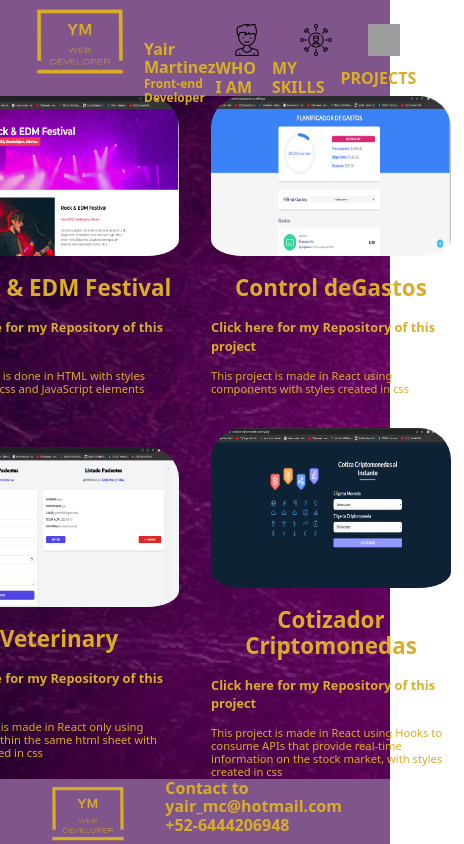
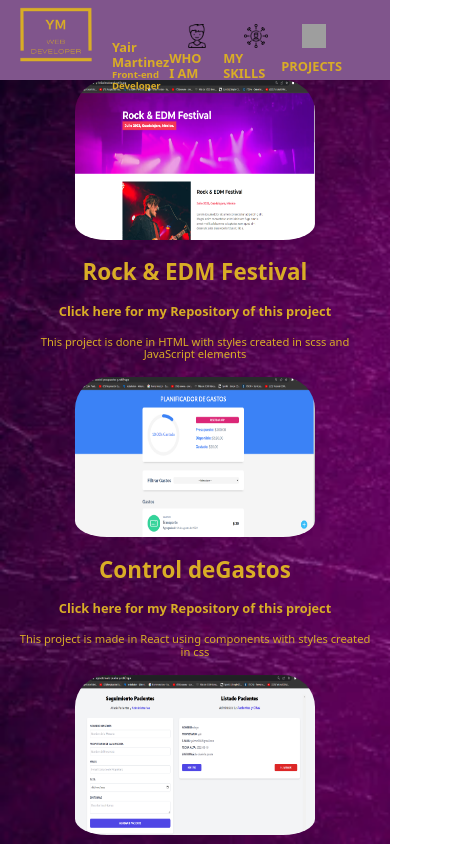
Before and after one commit to yairmc/Portafolio-web, a React (Vite) app: page /projects in a window 390 px wide. Shown: the top 844 px of the page, 464 px wide, since content can reach past the window. Built offline with nearby package versions, Linux system fonts and the light colour scheme; grey boxes are pictures that could not be loaded.

Commit message:
actualizacion responsive realizada(aun esta por corregirse cosas

```diff
--- a/src/pages/Projects.jsx
+++ b/src/pages/Projects.jsx
@@ -9,27 +9,26 @@ import project4 from '../img/projects/project4.png'
 
 const Projects = () => {
     return (
-        <div className={style.conteiner}>
             <div className={style.imagesContainer}>
-                <div>
+                <div className={style.imagesContainerdiv}>
                     <img src={project1} alt="Project" />
                     <a href="https://y-festivalmusicarock.netlify.app"> <h1>Rock & EDM Festival</h1> </a>
                     <a href="https://github.com/yairmc/FestivalMusica.git">Click here for my Repository of this project</a>
                     <p>This project is done in HTML with styles created in scss and JavaScript elements</p>
                 </div>
-                <div>
+                <div className={style.imagesContainerdiv}>
                     <img src={project2} alt="Project" />
                     <a href="https://control-presupuestos-y.netlify.app"><h1>Control deGastos </h1></a>
                     <a href="https://github.com/yairmc/control_presupuesto.git">Click here for my Repository of this project</a>
                     <p>This project is made in React using components with styles created in css</p>
                 </div>
-                <div>
+                <div className={style.imagesContainerdiv}>
                     <img src={project3} alt="Project" />
                     <a href="https://appveterinaria-prueba-y.netlify.app"><h1>Veterinary</h1> </a>
                     <a href="https://github.com/yairmc/citas_react.git">Click here for my Repository of this project</a>
                     <p>this project is made in React only using reagents within the same html sheet with styles created in css</p>
                 </div>
-                <div>
+                <div className={style.imagesContainerdiv}>
                     <img src={project4} alt="Project" />
                     <a href="https://cotizador-criptomonedas-y.netlify.app"><h1>Cotizador Criptomonedas</h1> </a>
                     <a href="https://github.com/yairmc/cotizadorcriptomonedas_react.git">Click here for my Repository of this project</a>
@@ -37,10 +36,6 @@ const Projects = () => {
                 </div>
 
             </div>
-
-
-
-        </div>
     )
 }
 
--- a/src/styles/Footer.module.css
+++ b/src/styles/Footer.module.css
@@ -19,3 +19,21 @@
     font-size: 1rem;
     padding-right: 3rem;
 }
+
+@media (max-width: 620px) {
+    .conteiner {
+        height: 4rem;
+        justify-content: space-between;
+    }
+
+    .logo {
+        width: 4rem;
+        height: 4rem;
+        padding-left: 1rem;
+    }
+
+    .contact {
+        font-size: .8rem;
+        padding-right: 3rem;
+    }
+}
--- a/src/styles/Header.module.css
+++ b/src/styles/Header.module.css
@@ -40,8 +40,9 @@ img {
     display: flex;
     justify-content: space-between;
     align-items: center;
-    padding: 1.5rem 1rem 0rem 1rem ;
+    padding: 1.5rem 1rem 0rem 1rem;
 }
+
 .iconName {
     display: flex;
     justify-content: space-between;
@@ -51,3 +52,30 @@ img {
     font-size: .5rem;
     text-decoration: none;
 }
+
+@media (max-width: 620px) {
+    .conteiner {
+        width: 100%;
+        height: 5rem;
+    }
+
+    .info {
+        font-size: .4rem;
+    }
+
+    .iconName {
+        font-size: .4rem;
+    }
+
+    .logo {
+        width: 5rem;
+        height: 5rem;
+        padding-left: 1rem;
+    }
+
+    img {
+
+        width: 1.5rem;
+        height: 1.5rem;
+    }
+}
--- a/src/styles/Projects.module.css
+++ b/src/styles/Projects.module.css
@@ -1,7 +1,9 @@
+
+
 .imagesContainer {
     display: flex;
-    gap: 2rem;
-    padding: 0 1rem 0 1rem;
+    gap: 1rem;
+    padding: 0 1rem ;
 }
 
 .imagesContainer img {
@@ -14,7 +16,7 @@
 .imagesContainer a {
     text-decoration: none;
     color: var(--text);
-    font-size: 1.1rem;
+    font-size: 1rem;
     font-weight: bold;
 }
 
@@ -74,3 +76,26 @@
         font-size:.7rem;
     }
 }
+@media (max-width:530px) {
+    .imagesContainer {
+        display:grid;
+        grid-template-columns: repeat(1, 1fr);
+        align-items: center;
+    }
+    .imagesContainer img {
+        width: 15rem;
+        height: 10rem;
+    }
+    .imagesContainer h1{
+        font-size: 1.4rem;
+    }
+    .imagesContainer a{
+        font-size: .8rem;
+    }
+    .imagesContainer p{
+        font-size:.7rem;
+    }
+    .imagesContainerdiv {
+        text-align: center;
+    }
+}
--- a/src/styles/SoftSkills.module.css
+++ b/src/styles/SoftSkills.module.css
@@ -2,22 +2,21 @@
     display:flex;
     flex-direction:column;
     padding: 0 5rem 1rem 5rem;
-    margin: 0;
-    gap: 5rem;
+    margin: auto;
+    gap: auto;
 }
 .tecnical{
     display:flex;
     flex-direction:row;
     align-items:center;
     padding-top: 3rem;
-    gap: 10rem;
+    gap: 1rem;
     color: var(--text);
     font-size: .8rem;
-
 }
 .tecnicalInfo{
     font-size: 1rem;
-    width: 15rem;
+    width: auto;
 
 }
 
@@ -39,12 +38,12 @@
     padding-top: 1rem;
 }
 
-@media (max-width: 964px){
+@media (max-width: 1040px){
     .tecnical{
         display:flex;
-        flex-direction:column;
+        flex-direction:row;
+        gap:auto;
         font-size: .5rem;
-        gap: 0;
         padding: 0;
     }
     .tecnicalInfo{
@@ -60,3 +59,54 @@
         height: 1.5rem;
     }
 }
+
+@media (max-width: 767px){
+    .tecnical{
+        display:flex;
+        flex-direction:column;
+        gap:auto;
+        font-size: .5rem;
+        padding: 0;
+    }
+    .tecnicalInfo{
+        align-items: center;
+    }
+    .tskills{
+        display:flex;
+        flex-direction:column;
+    }
+    .tskills img{
+        padding-left: 3rem;
+        width: 1.5rem;
+        height: 1.5rem;
+    }
+}
+
+@media (max-width: 767px){
+    .tecnical{
+        display:flex;
+        flex-direction:column;
+        gap:auto;
+        font-size: .5rem;
+        padding: 0;
+        margin: 0;
+    }
+    .tecnicalInfo{
+        align-items: center;
+        font-size: .9rem;
+    }
+    .tecnicalInfo img{
+        padding-left: 3rem;
+        width: 3rem;
+        height: 3rem;
+    }
+    .tskills{
+        display:flex;
+        flex-direction:column;
+    }
+    .tskills img{
+        padding-left: 3rem;
+        width: 1.5rem;
+        height: 1.5rem;
+    }
+}
--- a/src/styles/WhoIAM.module.css
+++ b/src/styles/WhoIAM.module.css
@@ -3,10 +3,10 @@
 }
 
 .personalInformation {
-    padding:3rem;
-    margin-right: 5rem  ;
+    padding: 1rem;
+    margin:auto 1rem ;
     color: var(--text);
-    font-size: 12px;
+    font-size: 10px;
     border: 5px solid var(--primary);
     background-color: var(--primary);
     border-radius: 2rem;
@@ -14,68 +14,9 @@
 }
 
 .imageCarrousel {
-    width: 60rem;
-    height: auto;
-    margin: 1rem 5rem 5rem 5rem;
     overflow: hidden;
 
     border-radius: 2rem;
-}
-
-@media (max-width: 1044px) {
-    .container {
-        display: grid;
-        flex-direction: column;
-    }
-
-    .personalInformation {
-        padding: 0 2rem 0 2rem;
-        color: var(--text);
-        font-size: 7px;
-    }
-
-    .imageCarrousel {
-        padding:0;
-        margin: 0 10rem 0 10rem;
-        width: auto;
-        height: auto;
-        overflow: hidden;
-
-        border-radius: 2rem;
-    }
-
-    .imageCarrousel img {
-        width: auto;
-        height: 3rem;
-    }
-}
-
-@media (max-width: 768px) {
-    .container {
-        display: grid;
-        flex-direction: column;
-    }
-
-    .personalInformation {
-        padding: 0 2rem 0 2rem;
-        color: var(--text);
-        font-size: 6px;
-    }
-
-    .imageCarrousel {
-        padding:0;
-        margin: 0 2rem 0 2rem;
-        width: auto;
-        height: auto;
-        overflow: hidden;
-
-        border-radius: 2rem;
-    }
-
-    .imageCarrousel img {
-        width: auto;
-        height: 3rem;
-    }
 }
 
 .imageCarrousel img {
@@ -140,3 +81,56 @@
         margin-left: -400%;
     }
 }
+
+
+@media (max-width: 1100px) {
+    .container {
+        display: flex;
+        flex-direction: column;
+        align-items: center;
+    }
+
+    .personalInformation {
+        padding: 0 2rem 0 2rem;
+        margin: 0 2rem 1rem 0;
+        color: var(--text);
+        font-size: 6px;
+    }
+
+    .imageCarrousel {
+        padding:0;
+        margin: 0 20rem;
+        width: 30rem;
+        height: 25rem;
+        overflow: hidden;
+        border-radius: 2rem;
+    }
+
+
+
+}
+
+@media (max-width: 930px) {
+    .container {
+        display: flex;
+        flex-direction: column;
+    }
+
+    .personalInformation {
+        padding: 0 1rem;
+        margin:1rem;
+        color: var(--text);
+        font-size: 5px;
+    }
+
+    .imageCarrousel {
+        padding:0;
+        margin: 0 2rem 0 2rem;
+        width: 20rem;
+        height: 20rem;
+        overflow: hidden;
+
+        border-radius: 2rem;
+    }
+
+}
```
